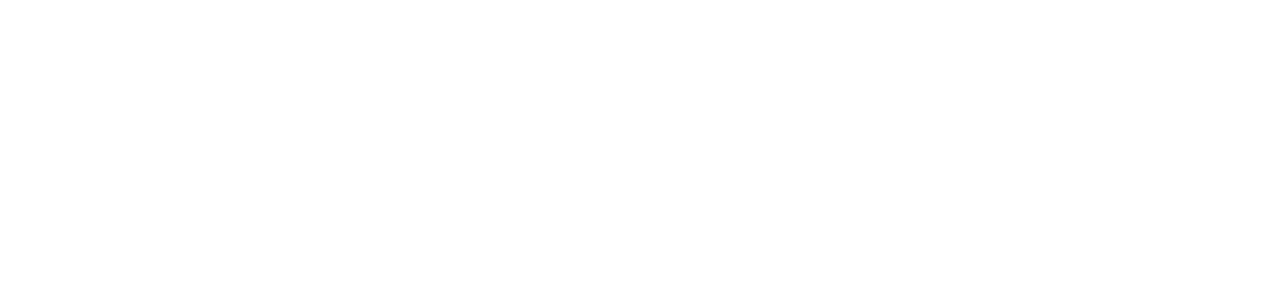
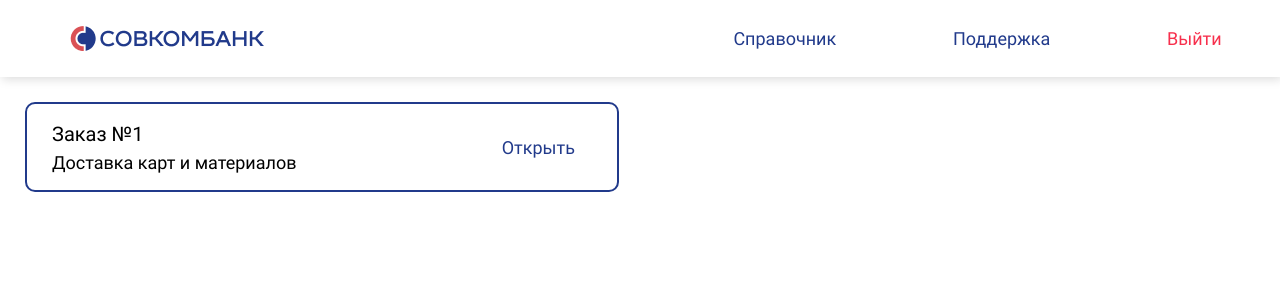
Before and after one commit to jintonick/SigmaBank, a React (Create React App) app: page /main in a window 1280 px wide. Shown: the top 300 px of the page. Built offline with nearby package versions, Linux system fonts and the light colour scheme.

Commit message:
un component ready

```diff
--- a/src/components/layout/header/header.tsx
+++ b/src/components/layout/header/header.tsx
@@ -1,13 +1,16 @@
 import React from "react";
+import logo from '../../../images/logo.png'
 
 function Header() {
     return (
-        <div>
-            <div>
-
+        <div className="flex h-[77px] items-center shadow-[2px_2px_10px_0px_rgba(0,0,0,0.15)]">
+            <div className="ml-[70px] w-full">
+                <img className="h-[25px] w-[194px]" src={logo}/>
             </div>
-            <div>
-
+            <div className="flex w-full justify-around text-[18px] font-bold">
+                <button className="text-prymeblue">Справочник</button>
+                <button className="text-prymeblue">Поддержка</button>
+                <button className="text-[#F7304D]">Выйти</button>
             </div>
         </div>
     )
--- /dev/null
+++ b/src/components/layout/lk-employee/employee.tsx
@@ -0,0 +1,14 @@
+import React from "react";
+import UnElement from "../../universal-element/universal-element";
+
+function Employee() {
+    return (
+        <div>
+            <div className="p-[25px]">
+                <UnElement />
+            </div>
+        </div>
+    )
+}
+
+export default Employee;
--- a/src/components/layout/main-layout.tsx
+++ b/src/components/layout/main-layout.tsx
@@ -1,10 +1,12 @@
 import React from "react";
 import Header from "./header/header";
+import Employee from "./lk-employee/employee";
 
 function MainLayout() {
     return (
-        <div>
+        <div className="font-roboto">
             <Header />
+            <Employee />
         </div>
     )
 }
--- /dev/null
+++ b/src/components/universal-element/unelement.css
@@ -0,0 +1,3 @@
+.transition-all {
+    transition: height 0.3s ease-in-out;
+}
--- /dev/null
+++ b/src/components/universal-element/universal-element.tsx
@@ -0,0 +1,51 @@
+import React, { useState } from "react";
+import './unelement.css'; // Импортируйте CSS файл с анимацией
+
+interface DeliveryDataProps {
+    title: string;
+    content: string;
+}
+function UnElement () {
+    const [isOpen, setIsOpen] = useState(false); // Состояние открытия/закрытия карточки
+
+    const DeliveryData: React.FC<DeliveryDataProps> = ({ title, content }) => {
+        return (
+            <div className="mt-[20px] font-bold">
+                <h2 className="text-[14px] text-graycol">{title}</h2>
+                <h1 className="text-[18px]">{content}</h1>
+            </div>
+        )
+    }
+
+    return (
+        <div className={`transition-all duration-500 ${isOpen ? 'h-[500px]' : 'h-[90px]'} flex flex-col items- justify-between max-w-[594px] border-prymeblue border-[2px] rounded-[10px] w-full overflow-hidden`}>
+            {isOpen ? (
+                <div className="">
+                    <div>
+                        <div className="p-[25px]">
+                            <h1 className="text-[30px] font-bold">Заказ №1</h1>
+                            <DeliveryData title="Описание" content="Доставка карты Халва и заключение договора" />
+                            <DeliveryData title="Получатель" content="Иванов Иван Иванов" />
+                            <DeliveryData title="Адрес" content="г.Краснодар ул.Победы д.7" />
+                            <DeliveryData title="Комментарий" content="Код от домофона такой же как от квартиры" />
+                            <div className="mt-[40px] ml- w-full flex justify-between">
+                                <button className="w-[207px] h-[56px] bg-prymeblue text-[#FFF] text-[20px] font-medium rounded-[10px]">Начать</button>
+                                <button onClick={() => setIsOpen(false)} className="text-[18px] font-bold text-prymeblue">Закрыть</button>
+                            </div>
+                        </div>
+                    </div>
+                </div>
+            ) : (
+                <div className="flex justify-between items-center h-screen w-full">
+                    <div className="ml-[25px]">
+                        <h1 className="text-[20px] font-bold">Заказ №1</h1>
+                        <h2 className="text-[18px]">Доставка карт и материалов</h2>
+                    </div>
+                    <button onClick={() => setIsOpen(true)} className=" mr-[42px] text-[18px] font-bold text-prymeblue">Открыть</button>
+                </div>
+            )}
+        </div>
+    )
+}
+
+export default UnElement;
--- a/tailwind.config.js
+++ b/tailwind.config.js
@@ -7,6 +7,7 @@
     colors: {
       graydef: '#B1B5C3',
       prymeblue: '#213A8B',
+      graycol: '#5c637d'
     },
     extend: {},
       fontFamily: {
```
Also changed, not shown: src/images/logo.png (added).
